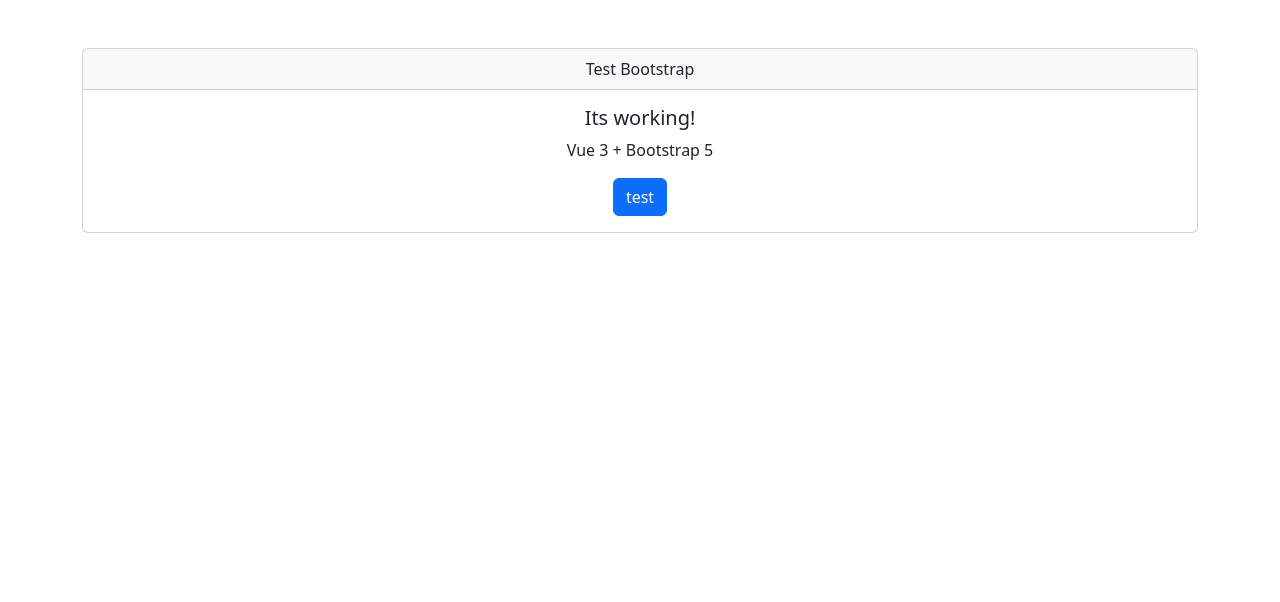
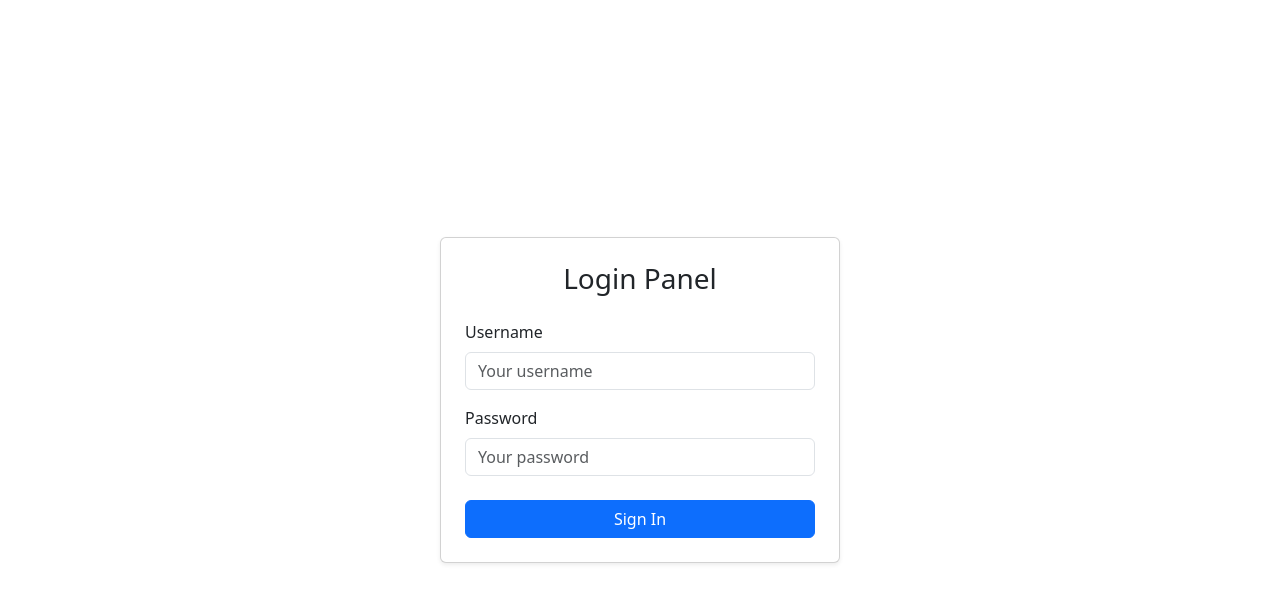
Before and after one commit to RadoslawSmoronski/AttendMeFront, a Vue app: page /login in a window 1280 px wide. Shown: the top 602 px of the page. Built offline with nearby package versions, Linux system fonts and the light colour scheme.

Commit message:
feat: login view UI and basic API integration #6

```diff
--- a/src/App.vue
+++ b/src/App.vue
@@ -1,16 +1,5 @@
-<script setup lang="ts"></script>
-
 <template>
-  <div class="container mt-5">
-    <div class="card text-center">
-      <div class="card-header">Test Bootstrap</div>
-      <div class="card-body">
-        <h5 class="card-title">Its working!</h5>
-        <p class="card-text">Vue 3 + Bootstrap 5</p>
-        <button class="btn btn-primary">test</button>
-      </div>
-    </div>
-  </div>
+  <router-view></router-view>
 </template>
 
-<style scoped></style>
+<script setup lang="ts"></script>
--- a/src/router/index.ts
+++ b/src/router/index.ts
@@ -1,8 +1,15 @@
 import { createRouter, createWebHistory } from 'vue-router'
+import LoginView from '../views/LoginView.vue'
 
 const router = createRouter({
   history: createWebHistory(import.meta.env.BASE_URL),
-  routes: [],
+  routes: [
+    {
+      path: '/login',
+      name: 'login',
+      component: LoginView,
+    },
+  ],
 })
 
 export default router
--- /dev/null
+++ b/src/views/LoginView.vue
@@ -0,0 +1,76 @@
+<template>
+  <div class="container d-flex justify-content-center align-items-center vh-100">
+    <div class="card shadow-sm" style="max-width: 400px; width: 100%">
+      <div class="card-body p-4">
+        <h3 class="card-title text-center mb-4">Login Panel</h3>
+
+        <form @submit.prevent="onLogin">
+          <div class="mb-3">
+            <label for="login" class="form-label">Username</label>
+            <input
+              v-model="loginField"
+              type="text"
+              class="form-control"
+              id="login"
+              placeholder="Your username"
+              required
+            />
+          </div>
+
+          <div class="mb-3">
+            <label for="password" class="form-label">Password</label>
+            <input
+              v-model="passwordField"
+              type="password"
+              class="form-control"
+              id="password"
+              placeholder="Your password"
+              required
+            />
+          </div>
+
+          <div v-if="errorMsg" class="alert alert-danger py-2" role="alert">
+            {{ errorMsg }}
+          </div>
+
+          <div class="d-grid gap-2 mt-4">
+            <button type="submit" class="btn btn-primary" :disabled="loading">
+              <span v-if="loading" class="spinner-border spinner-border-sm me-2"></span>
+              Sign In
+            </button>
+          </div>
+        </form>
+      </div>
+    </div>
+  </div>
+</template>
+
+<script setup lang="ts">
+import { ref } from 'vue'
+import { useRouter } from 'vue-router'
+import { useAuthStore } from '../stores/auth'
+
+const router = useRouter()
+const authStore = useAuthStore()
+
+const loginField = ref('')
+const passwordField = ref('')
+const errorMsg = ref('')
+const loading = ref(false)
+
+async function onLogin() {
+  loading.value = true
+  errorMsg.value = ''
+
+  try {
+    await authStore.login(loginField.value, passwordField.value)
+
+    router.push('/')
+  } catch (err: any) {
+    console.error('Login Error:', err)
+    errorMsg.value = 'Wrong data or server error.'
+  } finally {
+    loading.value = false
+  }
+}
+</script>
```
